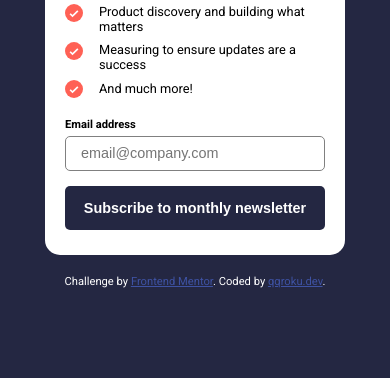
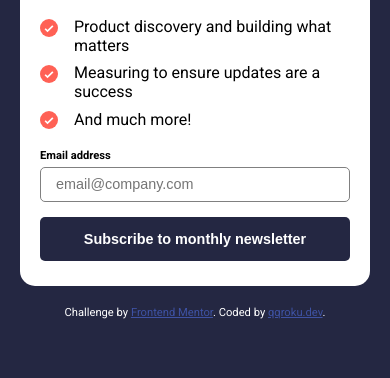
Before and after one commit to qqroku/Newsletter-sign-up, a plain HTML site: page index.html in a window 390 px wide. Shown: the part 466-844 px from the top of the page. Drawn offline with Linux system fonts and the light colour scheme.

Commit message:
update font-sizes for mobile design

```diff
--- a/styles.css
+++ b/styles.css
@@ -230,7 +230,7 @@ body {
 
   .newsletter-card {
     flex-direction: column;
-    max-width: 300px;
+    max-width: 350px;
     padding: 0 0 15px;
     border-top-left-radius: 5px;
     border-top-right-radius: 5px;
@@ -245,7 +245,20 @@ body {
   }
 
   .newsletter-card__message {
-    font-size: 0.85rem;
+    font-size: 1rem;
+  }
+
+  .newsletter-card__lists li {
+    font-size: 1rem;
+    align-items: flex-start;
+  }
+
+  .newsletter-card__lists li::before {
+    margin-top: 2px;
+  }
+
+  .newsletter-card__lists li:last-child span {
+    margin-top: 1px;
   }
 
   .newsletter-card__form-label {
@@ -254,15 +267,6 @@ body {
 
   .newsletter-card__form-email {
     padding: 8px 15px 9px;
-  }
-
-  .newsletter-card__lists li {
-    font-size: 0.8rem;
-    align-items: flex-start;
-  }
-
-  .newsletter-card__lists li:last-child span {
-    padding-top: 1px;
   }
 
   .newsletter-card__image {
```
